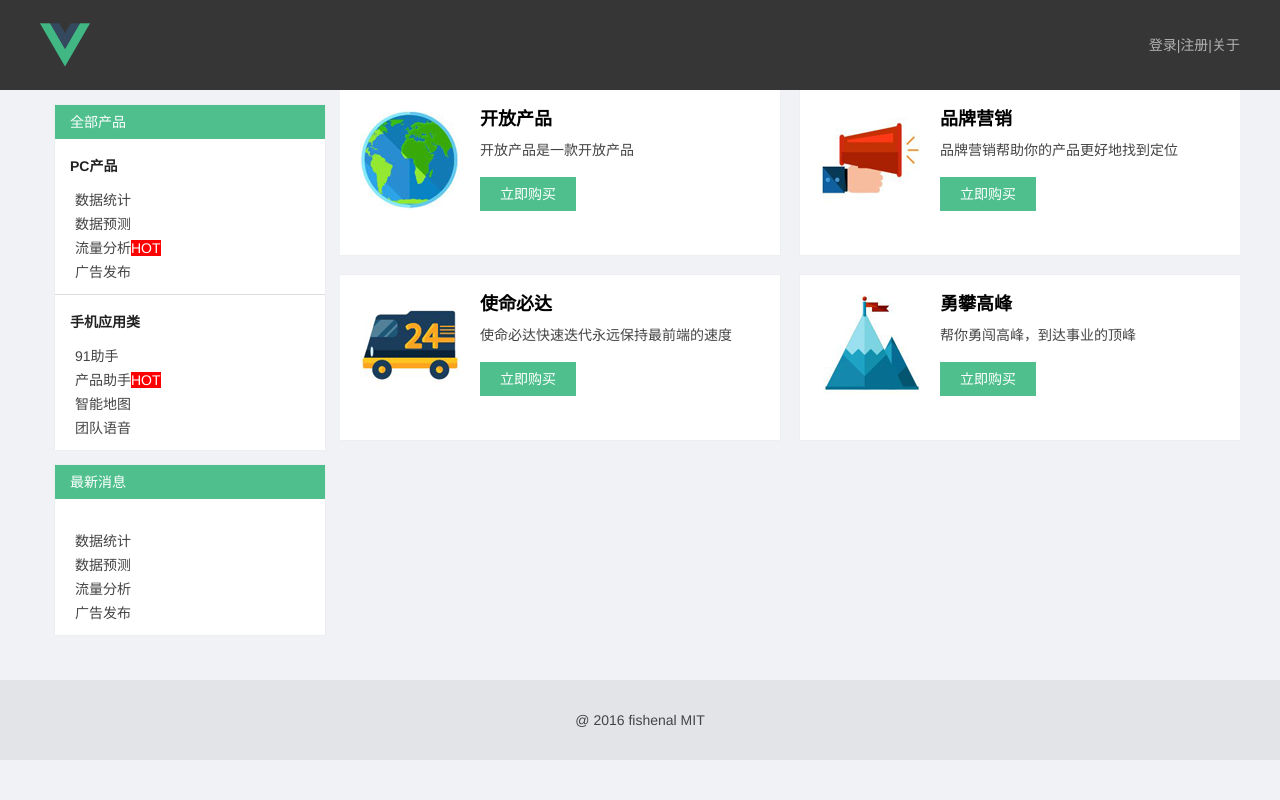
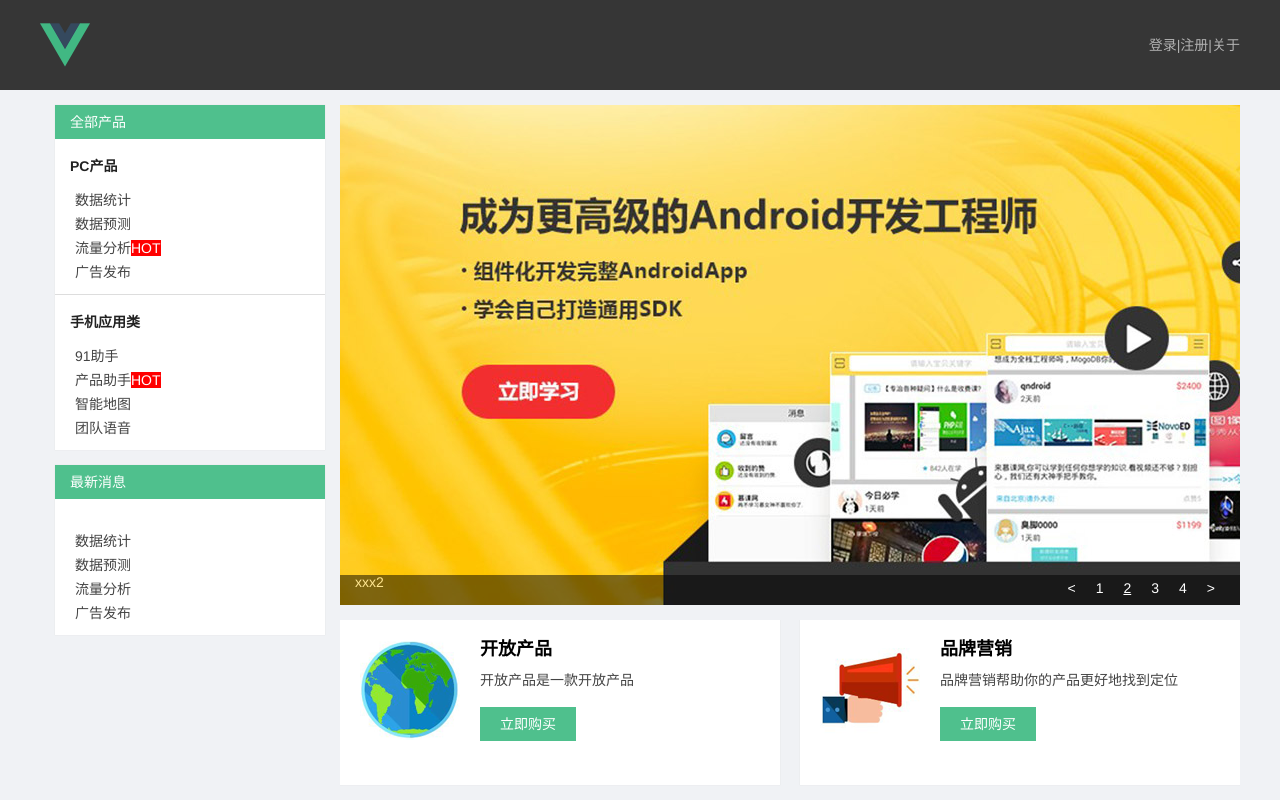
Before and after one commit to Lxiya/vue-mark-demo, a Vue app: page / in a window 1280 px wide. Shown: the top 800 px of the page. Built offline with nearby package versions, Linux system fonts and the light colour scheme.

Commit message:
DELL
轮播图完善

```diff
--- /dev/null
+++ b/src/components/slideShow.vue
@@ -0,0 +1,129 @@
+<template>
+	<div class="slide-show" @mouseover="clearInv" @mouseout="runInv">
+		<div class="slide-img">
+			<a href="xxx">
+				<img :src="slides[nowIndex].src">
+			</a>
+		</div>
+		<h2>{{slides[nowIndex].title}}</h2>
+		<ul class="slide-pages">
+			<li @click="goto(prevIndex)">&lt;</li>
+			<li v-for="(item,index) in slides" @click="goto(index)">
+				<a :class="{on:index === nowIndex}">{{index + 1}}</a>
+			</li>
+			<li @click="goto(nextIndex)">&gt;</li>
+		</ul>
+	</div>
+</template>
+
+<script>
+export default {
+	props: {
+		slides: {
+			type: Array,
+			default: []
+		},
+		inv: {
+			type: Number,
+			default: 1000
+		}
+	},
+	data() {
+		return {
+			nowIndex: 0,
+			invId: 0
+		};
+	},
+	computed: {
+		prevIndex() {
+			if (this.nowIndex === 0) {
+				return this.slides.length - 1;
+			} else {
+				return this.nowIndex - 1;
+			}
+		},
+		nextIndex() {
+			if (this.nowIndex === this.slides.length - 1) {
+				return 0;
+			} else {
+				return this.nowIndex + 1;
+			}
+		}
+	},
+	methods: {
+		goto(index) {
+			this.nowIndex = index;
+		},
+		runInv() {
+			this.invId = setInterval(() => {
+				this.goto(this.nextIndex);
+			}, this.inv);
+		},
+		clearInv() {
+			clearInterval(this.invId);
+		}
+	},
+	mounted() {
+		this.runInv();
+	}
+};
+</script>
+
+<style scoped>
+.slide-trans-enter-active {
+	transition: all 0.5s;
+}
+.slide-trans-enter {
+	transform: translateX(900px);
+}
+.slide-trans-old-leave-active {
+	transition: all 0.5s;
+	transform: translateX(-900px);
+}
+.slide-show {
+	position: relative;
+	margin: 15px 15px 15px 0;
+	width: 900px;
+	height: 500px;
+	overflow: hidden;
+}
+.slide-show h2 {
+	position: absolute;
+	width: 100%;
+	height: 100%;
+	color: #fff;
+	background: #000;
+	opacity: 0.5;
+	bottom: 0;
+	height: 30px;
+	text-align: left;
+	padding-left: 15px;
+}
+.slide-img {
+	width: 100%;
+}
+.slide-img img {
+	width: 100%;
+	position: absolute;
+	top: 0;
+}
+.slide-pages {
+	position: absolute;
+	bottom: 10px;
+	right: 15px;
+	-moz-user-select: none; /*火狐*/
+	-webkit-user-select: none; /*webkit浏览器*/
+	-ms-user-select: none; /*IE10*/
+	-khtml-user-select: none; /*早期浏览器*/
+	user-select: none;
+}
+.slide-pages li {
+	display: inline-block;
+	padding: 0 10px;
+	cursor: pointer;
+	color: #fff;
+}
+.slide-pages li .on {
+	text-decoration: underline;
+}
+</style>
--- a/src/pages/index.vue
+++ b/src/pages/index.vue
@@ -28,6 +28,10 @@
 
 		<!-- index-right start -->
 		<div class="index-right">
+			<!-- slide start -->
+			<slide-show :slides='slides'></slide-show>
+			<!-- slide end -->
+
 			<div class="index-board-list">
 				<div class="index-board-list">
 					<div class="index-board-item" v-for="(item,index) in boardList" :class="[{'line-last':index%2!==0},'index-board-' + item.id]">
@@ -48,7 +52,13 @@
 </template>
 
 <script>
+// import child components
+import slideShow from "../components/slideShow";
+
 export default {
+	components: {
+		slideShow
+	},
 	data() {
 		return {
 			productList: {
@@ -145,6 +155,28 @@ export default {
 					id: "hill",
 					toKey: "publish",
 					saleout: false
+				}
+			],
+			slides: [
+				{
+					src: require("../assets/slideShow/pic1.jpg"),
+					title: "xxx1",
+					href: "detail/analysis"
+				},
+				{
+					src: require("../assets/slideShow/pic2.jpg"),
+					title: "xxx2",
+					href: "detail/count"
+				},
+				{
+					src: require("../assets/slideShow/pic3.jpg"),
+					title: "xxx3",
+					href: "http://xxx.xxx.com"
+				},
+				{
+					src: require("../assets/slideShow/pic4.jpg"),
+					title: "xxx4",
+					href: "detail/forecast"
 				}
 			]
 		};
```
